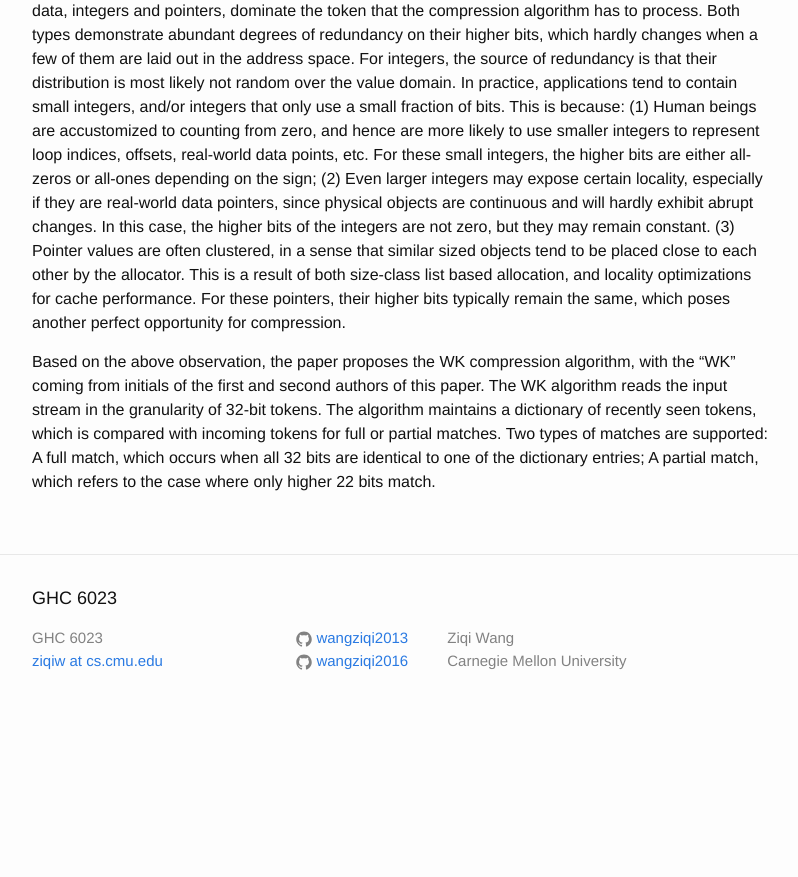
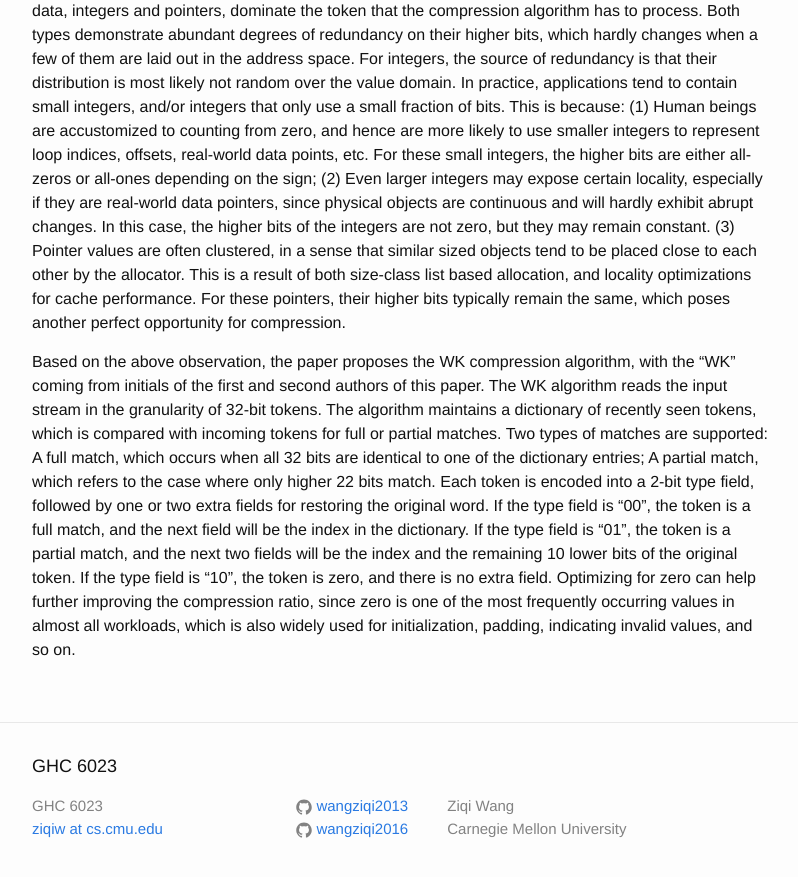
Before and after one commit to wangziqi2013/wangziqi2013.github.io, a Jekyll site: the page built from _posts/2020-07-24-the-case-for-compressed-caching-in-vms.markdown, in a window 1280 px wide and 900 px high, scrolled down 1258 px. Shown: the top 877 px of the window, without its empty margins (238-1036 px from the left). Built offline with Jekyll 4.4.1, drawn with Linux system fonts in a browser that asks for light colours; before the commit the page ends 1990 px from its top, so only the background shows below that.

Commit message:
Adding fields

```diff
--- a/_posts/2020-07-24-the-case-for-compressed-caching-in-vms.markdown
+++ b/_posts/2020-07-24-the-case-for-compressed-caching-in-vms.markdown
@@ -58,3 +58,10 @@ the first and second authors of this paper. The WK algorithm reads the input str
 The algorithm maintains a dictionary of recently seen tokens, which is compared with incoming tokens for full or partial
 matches. Two types of matches are supported: A full match, which occurs when all 32 bits are identical to one of the
 dictionary entries; A partial match, which refers to the case where only higher 22 bits match.
+Each token is encoded into a 2-bit type field, followed by one or two extra fields for restoring the original word.
+If the type field is "00", the token is a full match, and the next field will be the index in the dictionary.
+If the type field is "01", the token is a partial match, and the next two fields will be the index and the remaining
+10 lower bits of the original token.
+If the type field is "10", the token is zero, and there is no extra field. Optimizing for zero can help further
+improving the compression ratio, since zero is one of the most frequently occurring values in almost all workloads,
+which is also widely used for initialization, padding, indicating invalid values, and so on.
```
